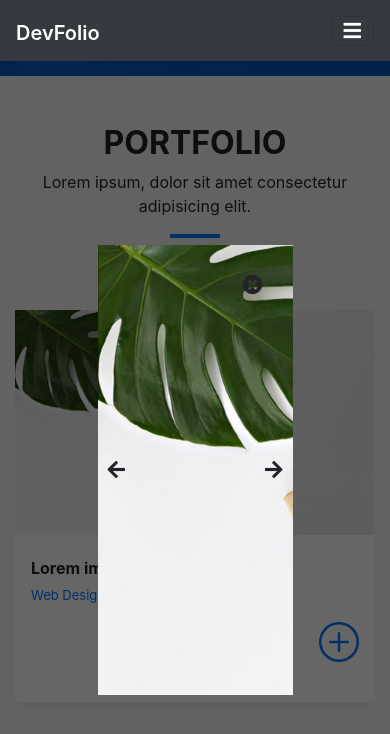
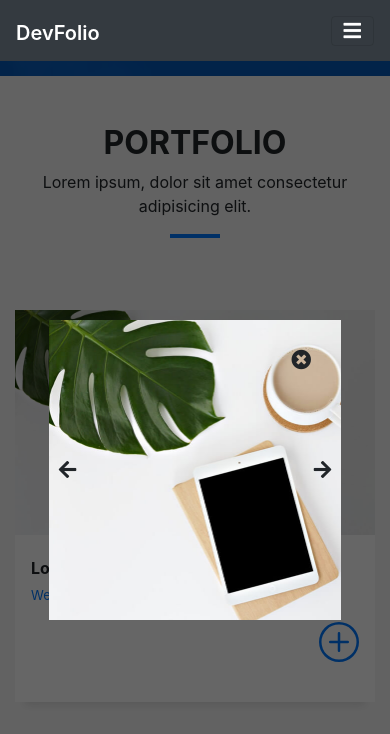
Before and after one commit to Abdel-rhman1/RouteTask2, a plain HTML site: page index.html in a window 390 px wide. Both pictures are taken after a click on the picture 195 px from the left and 6063 px from the top of the page. Shown: the part 5641-6375 px from the top of the page. Drawn offline with Linux system fonts and the light colour scheme; a script that the page names is missing.

Commit message:
some media query styles

```diff
--- a/css/media.css
+++ b/css/media.css
@@ -6,7 +6,6 @@
         height: 85vh;
         align-items: flex-start;
         overflow: hidden;
-
     }
     .navbar-collapse a{
         color:#555 !important;
@@ -14,4 +13,17 @@
     .content span{
         line-height: 1.8;
     }
+    #lightBoxItem{
+        height: 450px;
+        width:75%;
+    }
+
 }
+
+
+@media screen and (max-width:630px) {
+    #lightBoxItem{
+        height: 300px;
+        width:75%;
+    }
+}
--- a/index.html
+++ b/index.html
@@ -1,5 +1,6 @@
 <html>
     <head>
+        <title>Protofoilo</title>
         <link rel="stylesheet" href="css/bootstrap.min.css">
         <link rel="stylesheet" href="css/style.css">
         <link rel="stylesheet" href="css/media.css">
```
